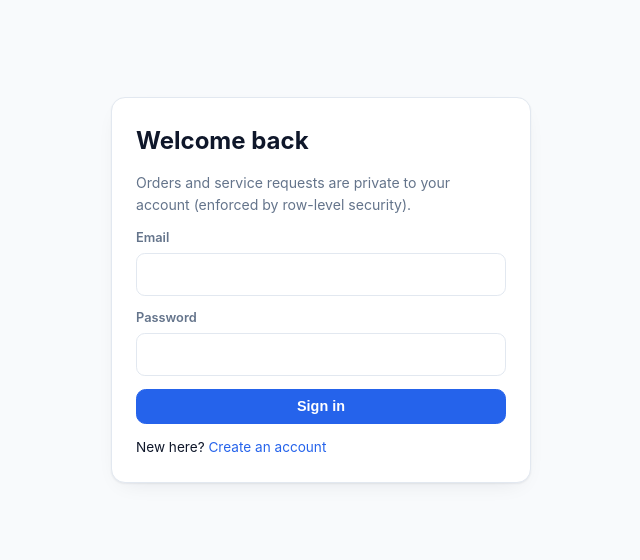
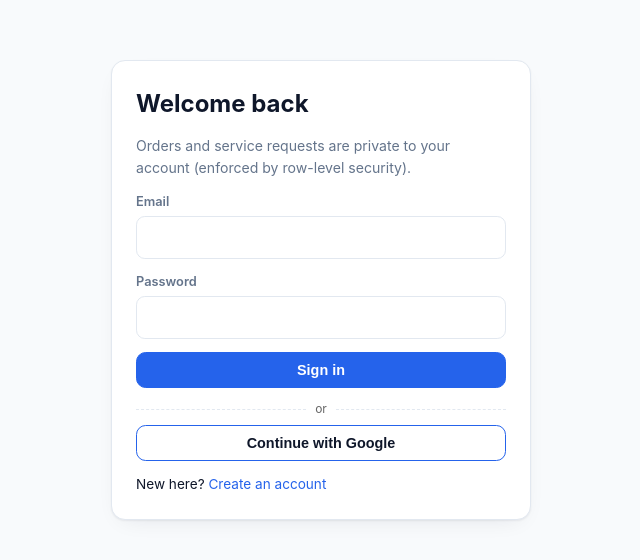
Before and after one commit to michaelnwankwo/christech, a Next.js app: page /login in a window 1280 px wide. Shown: the part 110-670 px from the top of the page, without its empty margins (319-959 px from the left). Built offline with nearby package versions, Linux system fonts and the light colour scheme; no server answers; the database is empty.

Commit message:
checkout fix

```diff
--- a/src/app/globals.css
+++ b/src/app/globals.css
@@ -1029,9 +1029,8 @@ a:hover { text-decoration: underline; }
 .mobile-nav > .row { justify-content: space-between; }
 
 /* Drawer utility row: currency + avatar left, Sign out far right. */
-/* Drawer branding header: new wordmark at the top of the panel. */
-/* Drawer mark follows the 1.6x mobile calibration exactly. */
-.mobile-nav .mobile-nav__brand img { height: 24px; width: auto; max-width: 100%; object-fit: contain; display: block; }
+/* (.mobile-nav__brand removed with the drawer logo — the header brand
+    stays visible on mobile, the drawer must not repeat it.) */
 
 /* Utility row sits under a hairline so currency never crowds the profile
    card or the nav buttons. */
--- a/src/app/login/page.tsx
+++ b/src/app/login/page.tsx
@@ -8,6 +8,7 @@ import Link from "next/link";
 import { useRouter, useSearchParams } from "next/navigation";
 import { createBrowserSupabaseClient } from "@/lib/supabase/browser";
 import { sanitizeNext } from "@/lib/security/next-param";
+import { GoogleSignInButton } from "@/components/auth/GoogleSignInButton";
 
 export default function LoginPage() {
   return (
@@ -83,6 +84,7 @@ function LoginForm() {
       <button className="btn" type="submit" disabled={busy}>
         {busy ? "Signing in…" : "Sign in"}
       </button>
+      <GoogleSignInButton next={searchParams.get("next")} />
       <p style={{ margin: 0, fontSize: ".85rem" }}>
         New here? <Link href="/signup">Create an account</Link>
       </p>
--- a/src/app/signup/page.tsx
+++ b/src/app/signup/page.tsx
@@ -10,6 +10,7 @@ import Link from "next/link";
 import { useRouter, useSearchParams } from "next/navigation";
 import { createBrowserSupabaseClient } from "@/lib/supabase/browser";
 import { sanitizeNext } from "@/lib/security/next-param";
+import { GoogleSignInButton } from "@/components/auth/GoogleSignInButton";
 
 export default function SignupPage() {
   return (
@@ -122,6 +123,7 @@ function SignupForm() {
           <button className="btn" type="submit" disabled={busy}>
             {busy ? "Creating account…" : "Create account"}
           </button>
+          <GoogleSignInButton next={next} />
           <p style={{ margin: 0, fontSize: ".85rem" }}>
             Already registered? <Link href="/login">Sign in</Link>
           </p>
--- /dev/null
+++ b/src/components/auth/GoogleSignInButton.tsx
@@ -0,0 +1,84 @@
+"use client";
+
+// src/components/auth/GoogleSignInButton.tsx
+// "Continue with Google" via Supabase's native OAuth (no extra auth
+// library). Flow: signInWithOAuth asks Supabase to mint an authorize URL;
+// the browser is sent there; Google returns to Supabase; Supabase redirects
+// to /auth/callback?code=…&next=… which exchanges the PKCE code for a
+// session (server cookies) and lands the user on `next`. The browser never
+// chooses where it lands beyond the sanitizeNext-guarded relative path.
+//
+// Requires (dashboard-side, not code): Supabase → Authentication →
+// Providers → Google ENABLED with a Google Cloud OAuth client whose redirect
+// URI is https://<project-ref>.supabase.co/auth/v1/callback, plus Site URL
+// and Redirect URLs registered under Authentication → URL Configuration.
+
+import { useState } from "react";
+import { useRouter } from "next/navigation";
+import { createBrowserSupabaseClient } from "@/lib/supabase/browser";
+import { sanitizeNext } from "@/lib/security/next-param";
+
+export function GoogleSignInButton({ next }: { next?: string | null }) {
+  const [busy, setBusy] = useState(false);
+  const [error, setError] = useState<string | null>(null);
+  const router = useRouter();
+
+  async function continueWithGoogle() {
+    setBusy(true);
+    setError(null);
+    const supabase = createBrowserSupabaseClient();
+    const target = sanitizeNext(next);
+    const { data, error: oauthError } = await supabase.auth.signInWithOAuth({
+      provider: "google",
+      options: {
+        redirectTo: `${window.location.origin}/auth/callback?next=${encodeURIComponent(target)}`,
+      },
+    });
+    if (oauthError) {
+      setBusy(false);
+      setError(
+        /provider|not allowed/i.test(oauthError.message)
+          ? "Google sign-in isn't enabled on this project yet (Supabase → Authentication → Providers → Google). Use email and password meanwhile."
+          : "Google sign-in failed. Try again, or use email and password."
+      );
+      return;
+    }
+    if (data.url) {
+      // Full page navigation — router.push would skip the IdP round-trip.
+      window.location.assign(data.url);
+      return;
+    }
+    // No url means Supabase answered with an already-valid session.
+    setBusy(false);
+    router.replace(target);
+    router.refresh();
+  }
+
+  return (
+    <div style={{ display: "grid", gap: ".4rem" }}>
+      <div
+        style={{
+          display: "flex", alignItems: "center", gap: ".6rem",
+          color: "var(--color-text-muted, #666)", fontSize: ".75rem",
+        }}
+        aria-hidden="true"
+      >
+        <span style={{ flex: 1, borderTop: "1px dashed var(--border-subtle, #ddd)" }} />
+        or
+        <span style={{ flex: 1, borderTop: "1px dashed var(--border-subtle, #ddd)" }} />
+      </div>
+      <button
+        type="button"
+        className="btn"
+        style={{ background: "transparent", color: "inherit" }}
+        onClick={continueWithGoogle}
+        disabled={busy}
+      >
+        {busy ? "Connecting to Google…" : "Continue with Google"}
+      </button>
+      {error ? (
+        <p className="banner banner--error" role="alert">{error}</p>
+      ) : null}
+    </div>
+  );
+}
--- a/src/components/cart/CartDrawer.tsx
+++ b/src/components/cart/CartDrawer.tsx
@@ -152,7 +152,9 @@ export function CartDrawer() {
         </div>
 
         <div className="cart-drawer__foot">
-          <CartTotals />
+          {/* The shipping/conversion micro-copy belongs to the checkout
+              footers (cart page + CartReview), not the compact drawer. */}
+          <CartTotals showShippingNote={false} />
           <Link
             href="/checkout"
             className="btn cart-drawer__checkout"
```
Also changed, not shown: src/components/cart/CartTotals.tsx (+8 -2 lines), src/components/layout/MobileNav.tsx (+3 -11 lines).
